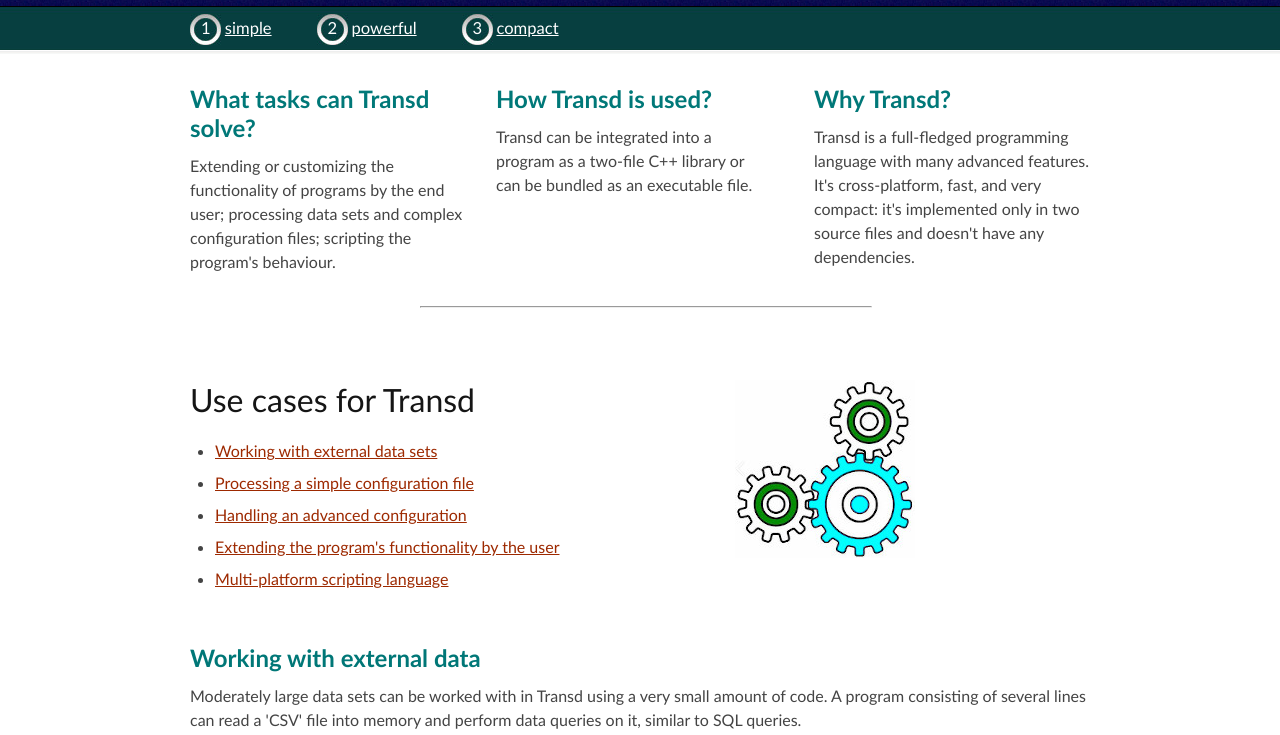
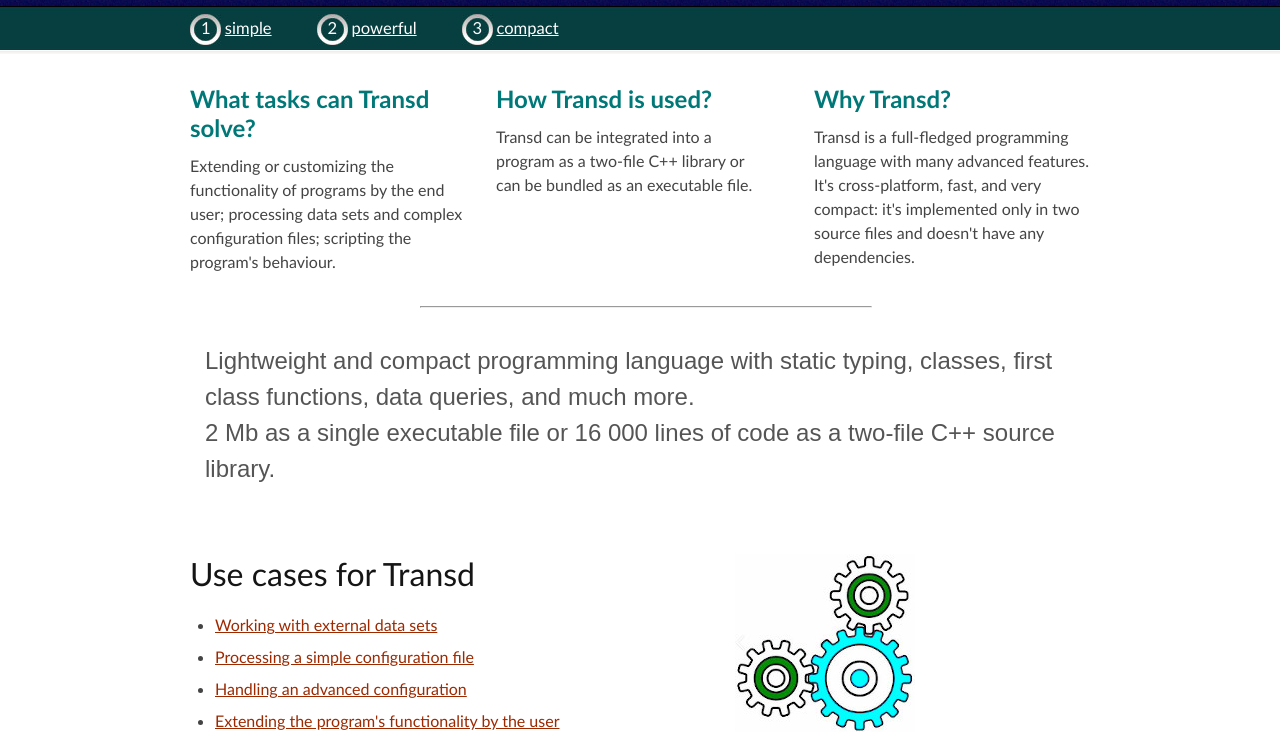
Before and after one commit to transd-lang/transd-lang.github.io, a plain HTML site: page index.html in a window 1280 px wide. Shown: the part 362-1097 px from the top of the page. Drawn offline with Linux system fonts and the light colour scheme.

Commit message:
site update

```diff
--- a/index.html
+++ b/index.html
@@ -56,6 +56,9 @@
   <hr style="width: 50%;  margin-left: 230px; color: #ccc; margin-bottom: 20px;
 bottom-border: solid 1px ;height: 0px; text-align: center;">
 </div>
+<div style="float: left;"><p style=" font: 1.5em sans-serif; color: #555; margin: 15px;line-height: 1.5em;">Lightweight and compact programming language with static typing,
+classes, first class functions, data queries, and much more. <br>2 Mb as a single executable file
+or 16 000 lines of code as a two-file C++ source library.</p></div>
 <div style="width: 900px; height: 300px;display: table-cell; position: relative; vertical-align: middle;">
 <div style="float: left;">
 <h2 style="margin-top: 35px;">Use cases for Transd</h2>
```
